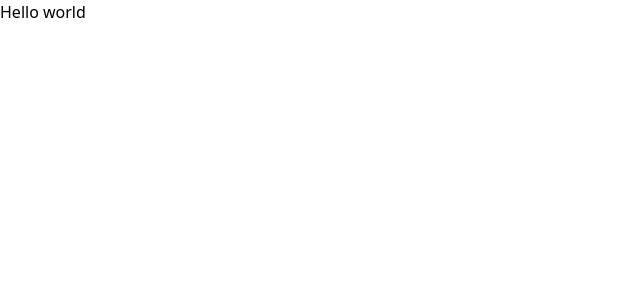
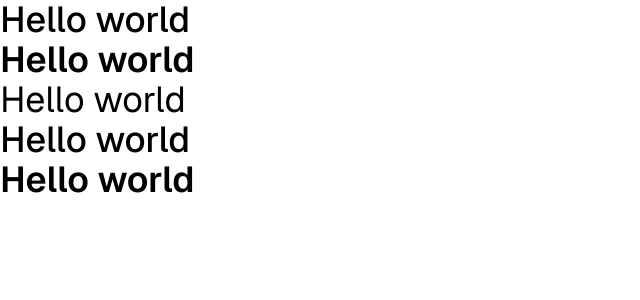
Before and after one commit to aycanogut/patara, a Next.js app: page / in a window 1280 px wide. Shown: the top 300 px of the page, without its empty margins (0-640 px from the left). Built offline with nearby package versions, Linux system fonts and the light colour scheme.

Commit message:
chore: :lipstick: add next fonts

```diff
--- a/pages/_app.tsx
+++ b/pages/_app.tsx
@@ -1,6 +1,25 @@
-import '@/styles/globals.css';
 import type { AppProps } from 'next/app';
 
+import { Inter, Geist } from 'next/font/google';
+
+import '@/styles/globals.css';
+
+const inter = Inter({
+  subsets: ['latin'],
+  weight: ['500', '600'],
+  variable: '--font-inter',
+});
+
+const geist = Geist({
+  subsets: ['latin'],
+  weight: ['400', '500', '600'],
+  variable: '--font-geist',
+});
+
 export default function App({ Component, pageProps }: AppProps) {
-  return <Component {...pageProps} />;
+  return (
+    <main className={`${inter.className} ${geist.className}`}>
+      <Component {...pageProps} />
+    </main>
+  );
 }
--- a/pages/index.tsx
+++ b/pages/index.tsx
@@ -1,3 +1,11 @@
 export default function Home() {
-  return <div>Hello world</div>;
+  return (
+    <div>
+      <h1 className="font-inter text-4xl font-medium">Hello world</h1>
+      <h1 className="font-inter text-4xl font-semibold">Hello world</h1>
+      <h1 className="font-geist text-4xl font-normal">Hello world</h1>
+      <h1 className="font-geist text-4xl font-medium">Hello world</h1>
+      <h1 className="font-geist text-4xl font-semibold">Hello world</h1>
+    </div>
+  );
 }
```
